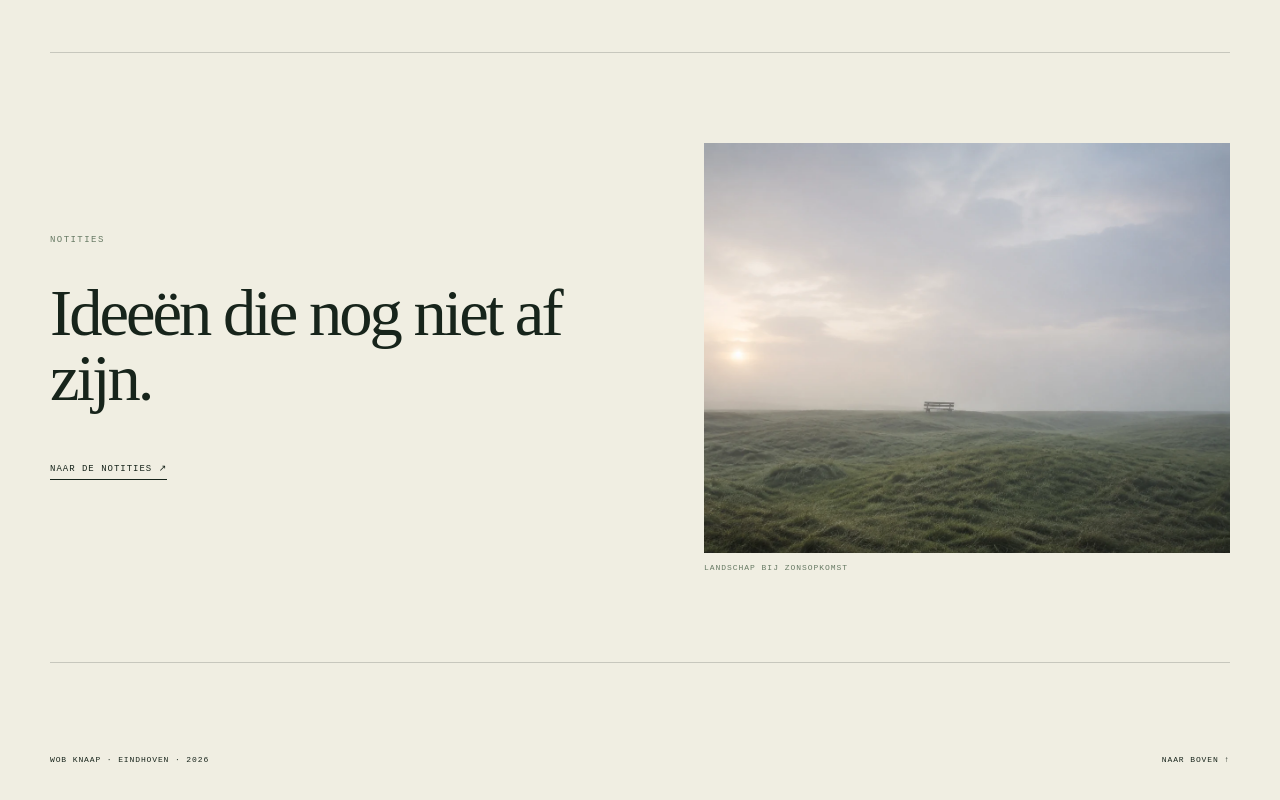
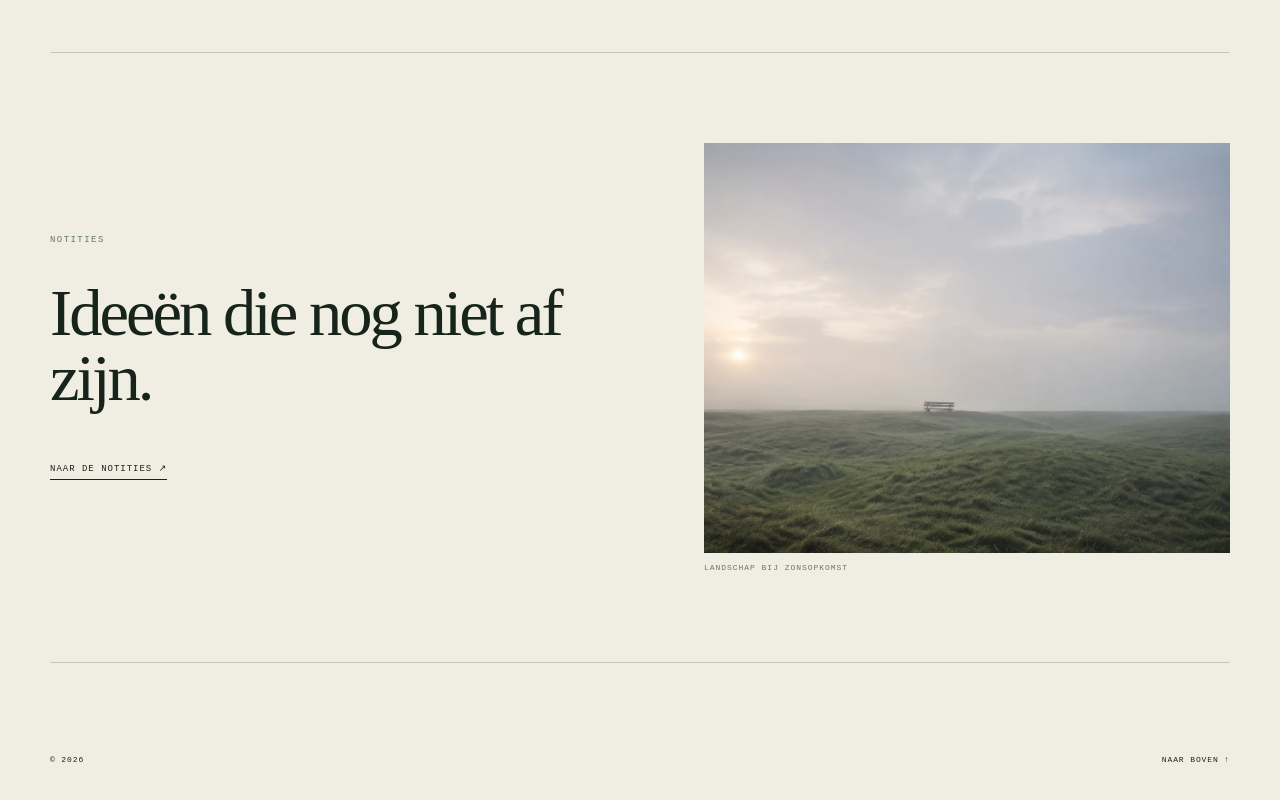
Before and after one commit to Wobknaap/Site, a Next.js app: page / in a window 1280 px wide. Shown: the part 1386-2186 px from the top of the page. Built offline with nearby package versions, Linux system fonts and the light colour scheme.

Commit message:
Werk compacte vormgeving bij

```diff
--- a/app/components/site-chrome.tsx
+++ b/app/components/site-chrome.tsx
@@ -23,7 +23,7 @@ export function SiteHeader({ active }: { active?: ActivePage }) {
 export function SiteFooter() {
   return (
     <footer className="site-footer">
-      <p>Wob Knaap · Eindhoven · 2026</p>
+      <p>© 2026</p>
       <div><a href="#top">Naar boven ↑</a></div>
     </footer>
   );
```
